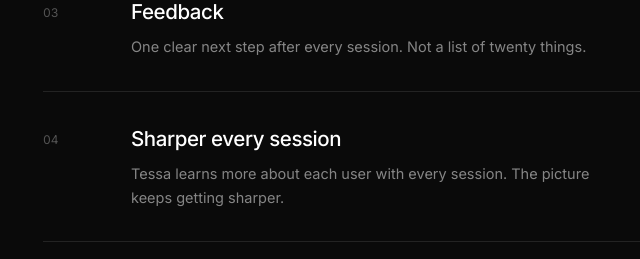
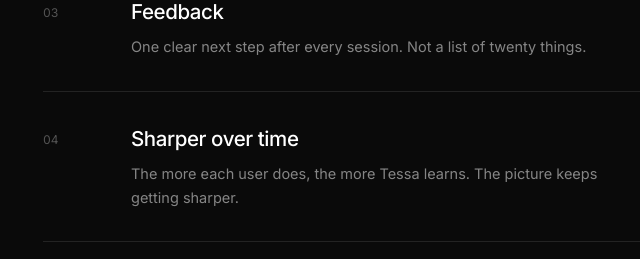
Before and after one commit to tesurai/tesurai, a Next.js app: page / in a window 1280 px wide. Shown: the part 3240-3499 px from the top of the page, without its empty margins (257-897 px from the left). Built offline with nearby package versions, Linux system fonts and the light colour scheme.

Commit message:
Broaden 'Sharper every session' so it does not assume the product has sessions
Retitle to 'Sharper over time' and reword to 'The more each user does,
the more Tessa learns. The picture keeps getting sharper.' so it reads
true for any consumer business, not only ones built around sessions.

```diff
--- a/src/app/page.tsx
+++ b/src/app/page.tsx
@@ -322,8 +322,8 @@ export default async function Page({
                   d: "One clear next step after every session. Not a list of twenty things.",
                 },
                 {
-                  t: "Sharper every session",
-                  d: "Tessa learns more about each user with every session. The picture keeps getting sharper.",
+                  t: "Sharper over time",
+                  d: "The more each user does, the more Tessa learns. The picture keeps getting sharper.",
                 },
                 {
                   t: "Real data only",
```
